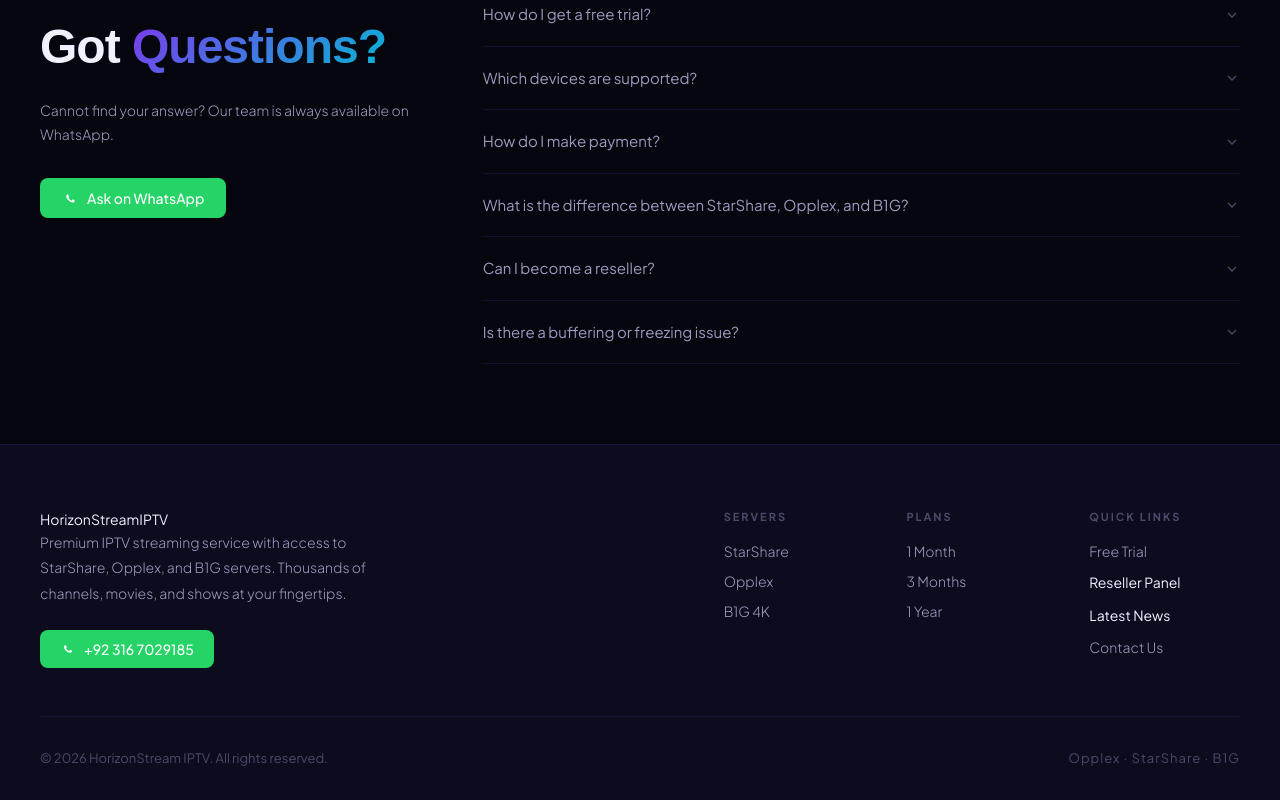
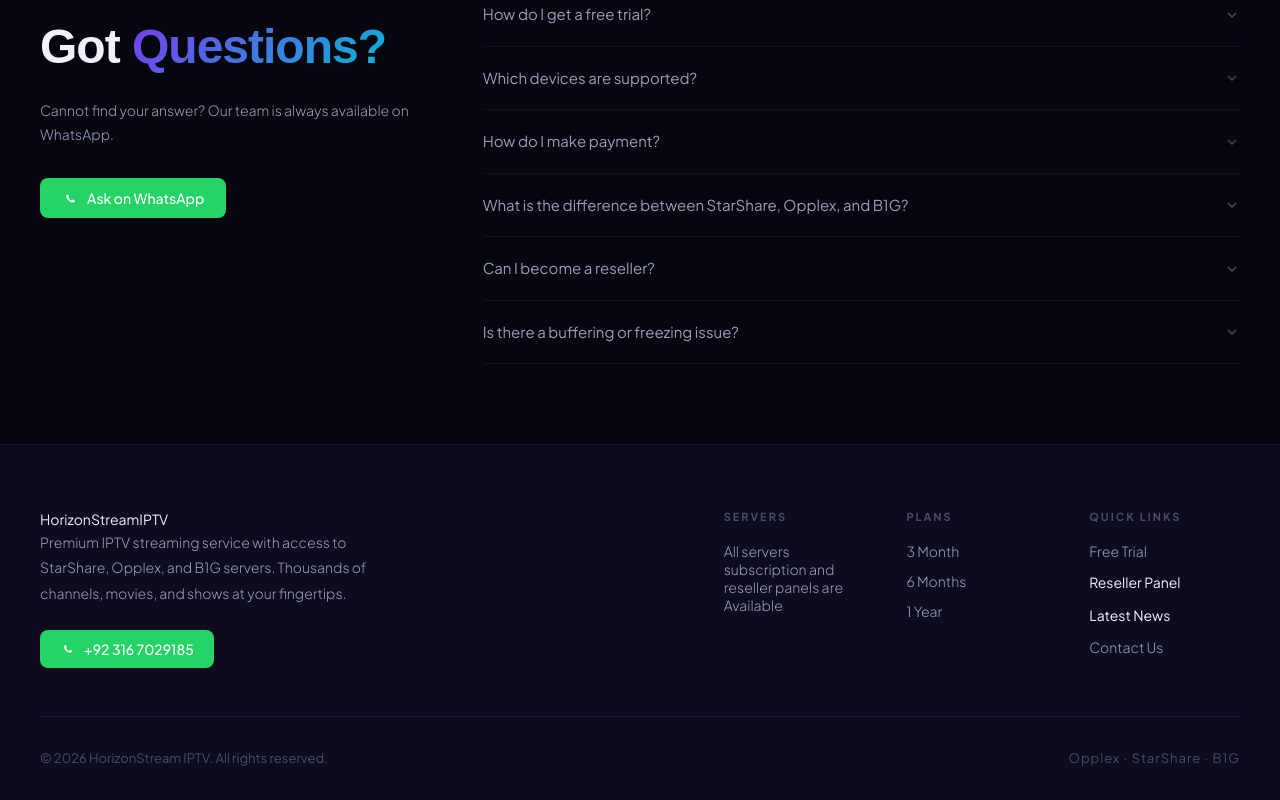
Before and after one commit to masmat5/Horizon-streams, a Next.js app: page / in a window 1280 px wide. Shown: the part 5469-6269 px from the top of the page. Built offline with nearby package versions, Linux system fonts and the light colour scheme; a web font is replaced by a local one.

Commit message:
Final update

```diff
--- a/components/Footer.js
+++ b/components/Footer.js
@@ -18,14 +18,12 @@
             <div className="footer-links">
               <div className="links-col">
                 <h4>Servers</h4>
-                <button onClick={() => openWhatsApp(WA_MESSAGES.starShare)}>StarShare</button>
-                <button onClick={() => openWhatsApp(WA_MESSAGES.opplex)}>Opplex</button>
-                <button onClick={() => openWhatsApp(WA_MESSAGES.b1g)}>B1G 4K</button>
+                <button onClick={() => openWhatsApp(WA_MESSAGES.starShare)}>All servers subscription and reseller panels are Available</button>
               </div>
               <div className="links-col">
                 <h4>Plans</h4>
-                <button onClick={() => openWhatsApp('Hello HorizonStream IPTV! I want the 1 Month plan.')}>1 Month</button>
-                <button onClick={() => openWhatsApp('Hello HorizonStream IPTV! I want the 3 Month plan.')}>3 Months</button>
+                <button onClick={() => openWhatsApp('Hello HorizonStream IPTV! I want the 1 Month plan.')}>3 Month</button>
+                <button onClick={() => openWhatsApp('Hello HorizonStream IPTV! I want the 3 Month plan.')}>6 Months</button>
                 <button onClick={() => openWhatsApp('Hello HorizonStream IPTV! I want the 1 Year plan.')}>1 Year</button>
               </div>
               <div className="links-col">
--- a/components/Plans.js
+++ b/components/Plans.js
@@ -1,10 +1,10 @@
 import { openWhatsApp } from '../lib/whatsapp';
 
 const plans = [
-  { duration: '1 Month', price: '$ 299', per: '/mo', features: ['All 3 Servers', 'HD & 4K Quality', 'All Devices', '24/7 Support'], featured: false, waMsg: 'Hello HorizonStream IPTV! I want to order the 1 Month plan for PKR 800. 📺' },
-  { duration: '3 Months', price: '$ 1,099', per: '/3mo', features: ['All 3 Servers', 'HD & 4K Quality', 'All Devices', 'Priority Support', 'Save PKR 300'], featured: true, waMsg: 'Hello HorizonStream IPTV! I want to order the 3 Month plan for PKR 2,100. 📺' },
-  { duration: '6 Months', price: '$ 2,299', per: '/6mo', features: ['All 3 Servers', 'HD & 4K Quality', 'All Devices', 'Priority Support', 'Best Value'], featured: false, waMsg: 'Hello HorizonStream IPTV! I want to order the 6 Month plan for PKR 3,800. 📺' },
-  { duration: '1 Year', price: '$ 3,999', per: '/yr', features: ['All 3 Servers', 'HD & 4K Quality', 'All Devices', 'Priority Support', 'Reseller Access'], featured: false, waMsg: 'Hello HorizonStream IPTV! I want to order the 1 Year plan for PKR 7,000. 📺' },
+  { duration: '1 Month', price: '£ 10', per: '/mo', features: ['All 3 Servers', 'HD & 4K Quality', 'All Devices', '24/7 Support'], featured: false, waMsg: 'Hello HorizonStream IPTV! I want to order the 1 Month plan for PKR 800. 📺' },
+  { duration: '3 Months', price: '£ 25', per: '/3mo', features: ['All 3 Servers', 'HD & 4K Quality', 'All Devices', 'Priority Support', 'Save PKR 300'], featured: true, waMsg: 'Hello HorizonStream IPTV! I want to order the 3 Month plan for PKR 2,100. 📺' },
+  { duration: '6 Months', price: '£ 45', per: '/6mo', features: ['All 3 Servers', 'HD & 4K Quality', 'All Devices', 'Priority Support', 'Best Value'], featured: false, waMsg: 'Hello HorizonStream IPTV! I want to order the 6 Month plan for PKR 3,800. 📺' },
+  { duration: '1 Year', price: '£ 80', per: '/yr', features: ['All 3 Servers', 'HD & 4K Quality', 'All Devices', 'Priority Support', 'Reseller Access'], featured: false, waMsg: 'Hello HorizonStream IPTV! I want to order the 1 Year plan for PKR 7,000. 📺' },
 ];
 
 const WaIcon = () => (<svg width="15" height="15" viewBox="0 0 24 24" fill="currentColor" aria-hidden="true"><path d="M17.472 14.382c-.297-.149-1.758-.867-2.03-.967-.273-.099-.471-.148-.67.15-.197.297-.767.966-.94 1.164-.173.199-.347.223-.644.075-.297-.15-1.255-.463-2.39-1.475-.883-.788-1.48-1.761-1.653-2.059-.173-.297-.018-.458.13-.606.134-.133.298-.347.446-.52.149-.174.198-.298.298-.497.099-.198.05-.371-.025-.52-.075-.149-.669-1.612-.916-2.207-.242-.579-.487-.5-.669-.51-.173-.008-.371-.01-.57-.01-.198 0-.52.074-.792.372-.272.297-1.04 1.016-1.04 2.479 0 1.462 1.065 2.875 1.213 3.074.149.198 2.096 3.2 5.077 4.487.709.306 1.262.489 1.694.625.712.227 1.36.195 1.871.118.571-.085 1.758-.719 2.006-1.413.248-.694.248-1.289.173-1.413-.074-.124-.272-.198-.57-.347z"/></svg>);
--- a/next.config.js
+++ b/next.config.js
@@ -1,6 +1,7 @@
 /** @type {import('next').NextConfig} */
 const nextConfig = {
   reactStrictMode: true,
+  output: 'export',
   compress: true,
   poweredByHeader: false,
   swcMinify: true,
```
